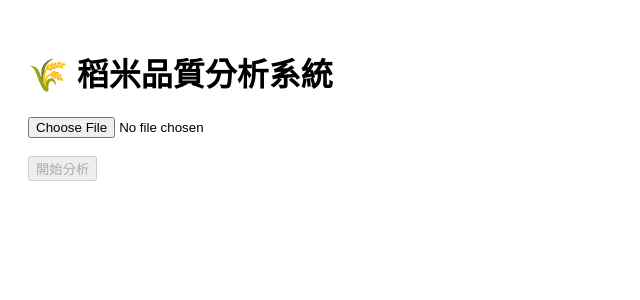
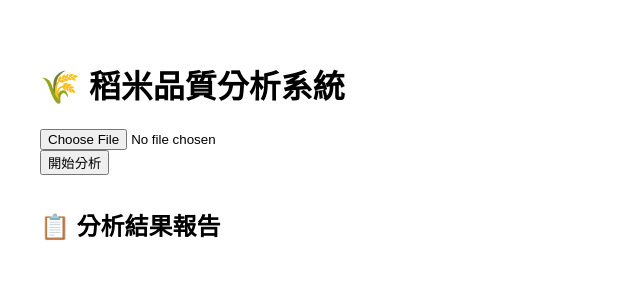
Before and after one commit to Gary0801kimo/rice-analyzer-ai, a React (Vite) app: page / in a window 1280 px wide. Shown: the top 300 px of the page, without its empty margins (0-640 px from the left). Built offline with nearby package versions, Linux system fonts and the light colour scheme.

Commit message:
🎉 完整功能：稻米分析、圈選標記、GPT 判斷、PDF 匯出

```diff
--- a/src/App.tsx
+++ b/src/App.tsx
@@ -1,87 +1,65 @@
-import React, { useState, useRef } from "react";
-import axios from "axios";
-import html2pdf from "html2pdf.js";
+
+import React, { useState } from 'react';
 
 const App = () => {
-  const [image, setImage] = useState<string | null>(null);
-  const [result, setResult] = useState<string | null>(null);
+  const [file, setFile] = useState<File | null>(null);
+  const [imagePreview, setImagePreview] = useState<string | null>(null);
+  const [result, setResult] = useState<any>(null);
   const [loading, setLoading] = useState(false);
-  const canvasRef = useRef<HTMLCanvasElement>(null);
+  const [error, setError] = useState('');
 
-  const drawMarks = () => {
-    const canvas = canvasRef.current;
-    const ctx = canvas?.getContext("2d");
-    if (canvas && ctx && image) {
-      const img = new Image();
-      img.src = image;
-      img.onload = () => {
-        canvas.width = img.width;
-        canvas.height = img.height;
-        ctx.drawImage(img, 0, 0);
-        // 模擬畫紅綠圈
-        ctx.strokeStyle = "green";
-        ctx.lineWidth = 4;
-        ctx.beginPath();
-        ctx.arc(80, 80, 30, 0, 2 * Math.PI);
-        ctx.stroke();
-
-        ctx.strokeStyle = "red";
-        ctx.beginPath();
-        ctx.arc(160, 160, 30, 0, 2 * Math.PI);
-        ctx.stroke();
-      };
+  const handleFileChange = (e: React.ChangeEvent<HTMLInputElement>) => {
+    const file = e.target.files?.[0];
+    if (file) {
+      setFile(file);
+      const reader = new FileReader();
+      reader.onloadend = () => setImagePreview(reader.result as string);
+      reader.readAsDataURL(file);
     }
   };
 
-  const handleUpload = (e: React.ChangeEvent<HTMLInputElement>) => {
-    const file = e.target.files?.[0];
-    if (!file) return;
-    const reader = new FileReader();
-    reader.onloadend = () => {
-      setImage(reader.result as string);
-      setResult(null);
-    };
-    reader.readAsDataURL(file);
-  };
-
-  const analyze = async () => {
-    if (!image) return;
+  const analyzeImage = async () => {
+    if (!file || !imagePreview) return;
     setLoading(true);
+    setError('');
+    setResult(null);
     try {
-      const res = await axios.post("/api/gpt-vision", { imageBase64: image });
-      setResult(res.data.result);
-      setTimeout(drawMarks, 500);
-    } catch {
-      setResult("❌ AI 分析失敗");
+      const res = await fetch('/api/gpt-vision', {
+        method: 'POST',
+        body: JSON.stringify({ imageBase64: imagePreview }),
+      });
+      const data = await res.json();
+      if (res.ok) {
+        setResult(data.content || data);
+      } else {
+        setError(data.error || '分析失敗');
+      }
+    } catch (err: any) {
+      setError(err.message || '無法連接 AI');
     } finally {
       setLoading(false);
     }
   };
 
-  const downloadPDF = () => {
-    const element = document.getElementById("report");
-    if (element) {
-      html2pdf().from(element).save("稻米品質分析報告.pdf");
-    }
-  };
+  return (
+    <div style={{ fontFamily: 'sans-serif', padding: '2rem' }}>
+      <h1>🌾 稻米品質分析系統</h1>
+      <input type="file" accept="image/*" onChange={handleFileChange} />
+      {imagePreview && <img src={imagePreview} alt="preview" style={{ maxWidth: '300px', margin: '1rem 0' }} />}
+      <br />
+      <button onClick={analyzeImage} disabled={loading}>
+        {loading ? '分析中…' : '開始分析'}
+      </button>
 
-  return (
-    <div style={{ fontFamily: "sans-serif", padding: 20 }}>
-      <h1>🌾 稻米品質分析系統</h1>
-      <input type="file" accept="image/*" onChange={handleUpload} />
-      <br />
-      {image && <canvas ref={canvasRef} style={{ maxWidth: "100%", marginTop: 10 }} />}
-      <br />
-      <button onClick={analyze} disabled={loading || !image}>
-        {loading ? "分析中..." : "開始分析"}
-      </button>
-      {result && (
-        <div id="report" style={{ marginTop: 20, background: "#eee", padding: 10 }}>
-          <h3>📋 分析結果報告</h3>
-          <p dangerouslySetInnerHTML={{ __html: result }} />
-          <button onClick={downloadPDF} style={{ marginTop: 10 }}>⬇️ 下載報告 PDF</button>
-        </div>
-      )}
+      <div style={{ marginTop: '2rem' }}>
+        <h2>📋 分析結果報告</h2>
+        {error && <p style={{ color: 'red' }}>❌ {error}</p>}
+        {result && (
+          <div style={{ background: '#f2f2f2', padding: '1rem' }}>
+            <pre>{JSON.stringify(result, null, 2)}</pre>
+          </div>
+        )}
+      </div>
     </div>
   );
 };
```
Also changed, not shown: public/index.html (added, +12 -0 lines), src/main.tsx (+5 -4 lines), 2 other files (tests, documents, lock files or other folders).
